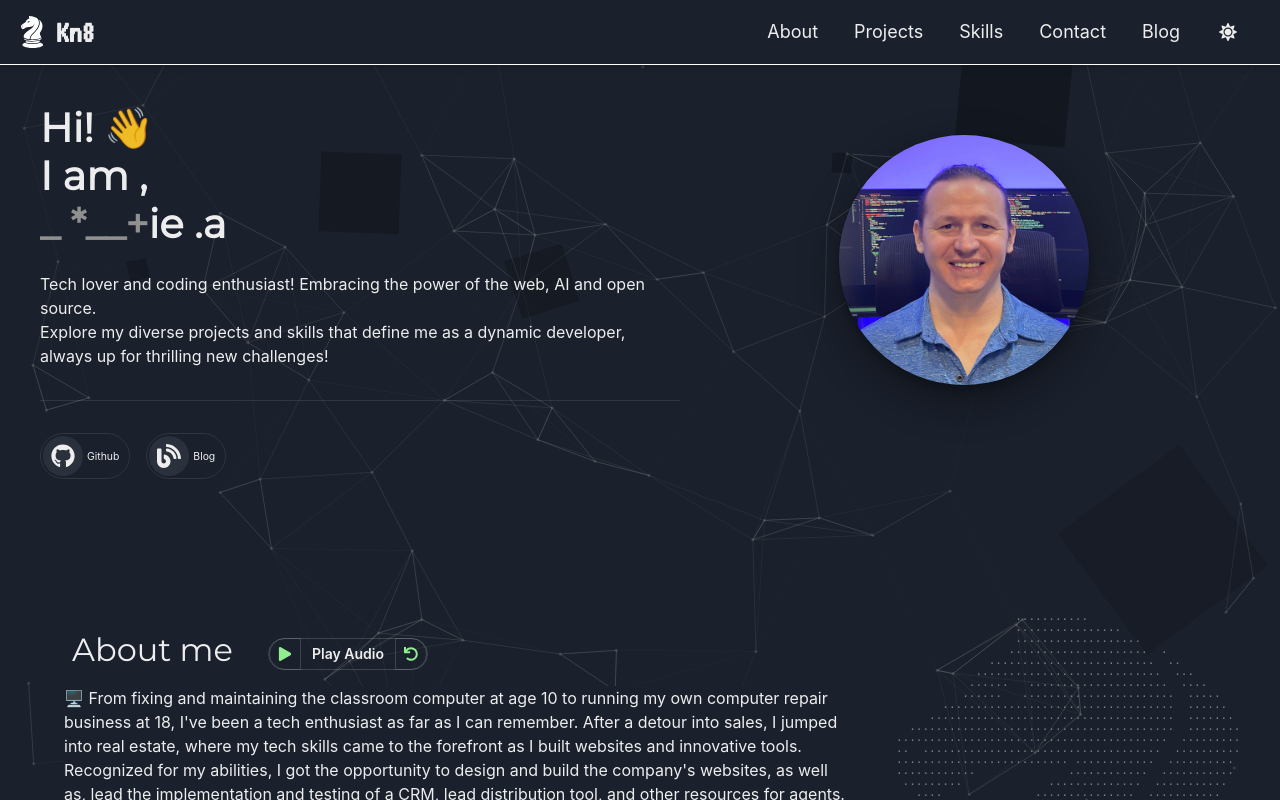
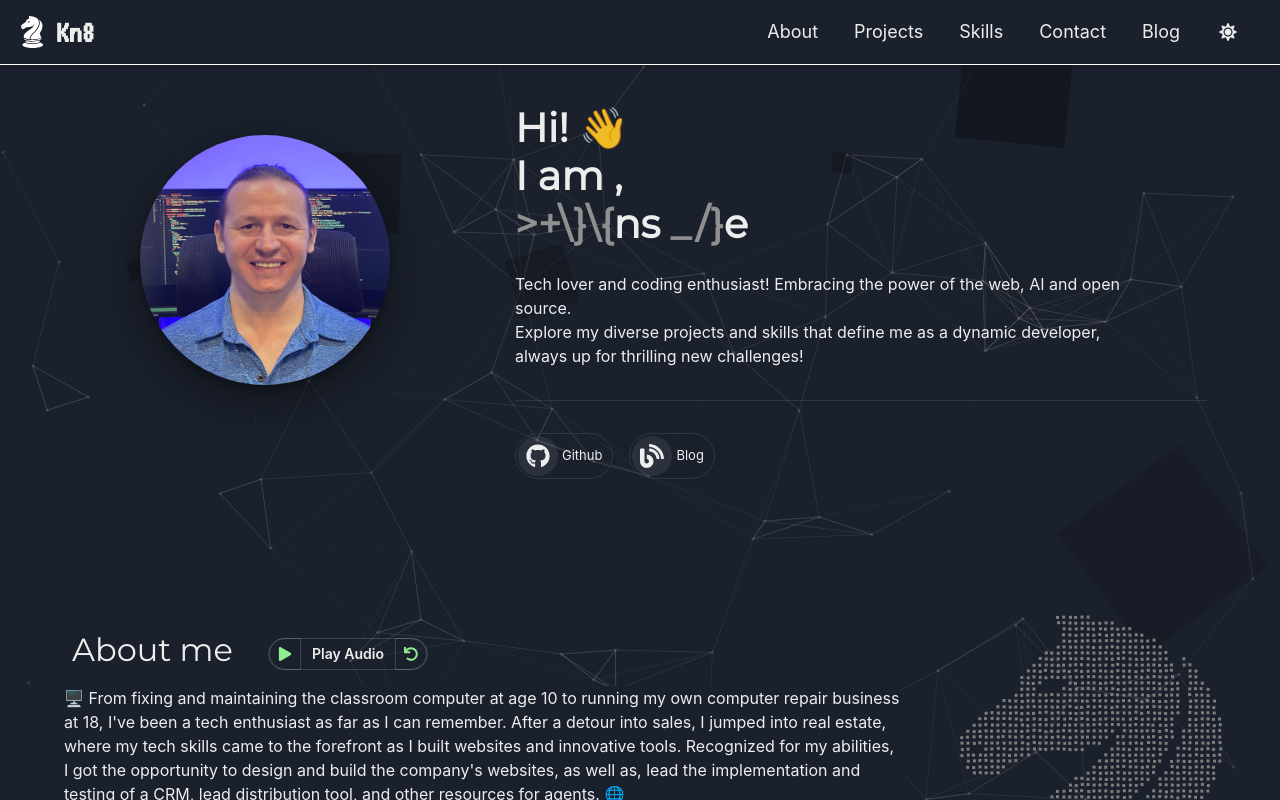
Before and after one commit to kn8a/portfolio, a React (Create React App) app: page / in a window 1280 px wide. Shown: the top 800 px of the page. Built offline with nearby package versions, Linux system fonts and the light colour scheme; a web font is replaced by a local one.

Commit message:
added particle image. changed placements for info section.

```diff
--- a/src/Components/InfoSection.js
+++ b/src/Components/InfoSection.js
@@ -28,12 +28,12 @@ const InfoSection = () => {
       mb={0}
       id={'top'}
       display="flex"
-      justifyContent={'space-between'}
+      justifyContent={'space-around'}
       flexDirection={{
         base: 'column-reverse',
         sm: 'column-reverse',
         md: 'column-reverse',
-        lg: 'row',
+        lg: 'row-reverse',
       }}
     >
       <VStack
@@ -44,6 +44,10 @@ const InfoSection = () => {
         mb={0}
         pb={0}
         pl={{ base: '2px', md: 0 }}
+        flex={1}
+        maxW='700px'
+        // border={'2px '}
+        // borderColor='green'
       >
         <Stack justifyContent="center" alignItems="center" mb={0} pb={0}>
           <Text
@@ -115,7 +119,7 @@ const InfoSection = () => {
                   // {...iconProps}
                 />
                 <Text fontSize={'small'} mr={2}>
-                  <small>{sc.label}</small>
+                  {sc.label}
                 </Text>
               </Flex>
             ))}
@@ -123,13 +127,15 @@ const InfoSection = () => {
         </Flex>
       </VStack>
       <Flex
-        width={'100%'}
+        // width={'100%'}
+        maxW='400px'
         flex={1}
         alignItems={'center'}
         justifyContent={{ base: 'center', lg: 'center' }}
         pt={{ base: '10', sm: '10', md: '10', lg: '10' }}
         mt={{ base: '5', sm: '5', md: '0', lg: '0' }}
         // border={'2px '}
+        // borderColor='green'
       >
         {/* <Boop rotation={20} timing={200}> */}
         <Image
--- /dev/null
+++ b/src/Components/ParticleImage.js
@@ -0,0 +1,75 @@
+import React, { useEffect, useRef } from "react";
+import Particles from "./particles.js";
+
+const ParticleImage = ({
+  width = 500,
+  height = 300,
+  src = null,
+  particleSize = 3,
+  push = 1 / 60,
+  threshold = 60,
+  particleType = "square",
+  gap = 5,
+  noise = 0.8,
+  canvasWidth = 800,
+  canvasHeight = 400,
+  returnSpeed = 0.075,
+}) => {
+  const canvasRef = useRef(null);
+  const liquidRef = useRef(null);
+
+  useEffect(() => {
+    const img = new Image();
+    img.crossOrigin = "Anonymous";
+    img.src = src;
+    img.onload = () => {
+      liquidRef.current = new Particles({
+        canvas: canvasRef.current,
+        img: img,
+        particleSize,
+        push,
+        width,
+        height,
+        threshold,
+        particleType,
+        gap,
+        noise,
+        canvasWidth,
+        canvasHeight,
+        returnSpeed,
+      });
+      setTimeout(() => {
+        liquidRef?.current?.start();
+      }, 100);
+    };
+
+    return () => {
+      liquidRef?.current?.stop();
+    };
+  }, []);
+
+  useEffect(() => {
+    if (liquidRef?.current) {
+      liquidRef.current.stop();
+      liquidRef?.current?.init({
+        isUpdate: true,
+        particleSize,
+        push,
+        width,
+        height,
+        threshold,
+        particleType,
+        gap,
+        noise,
+        canvasHeight,
+        canvasWidth,
+        returnSpeed,
+      });
+      liquidRef?.current?.start();
+    }
+  }, [particleSize, push, noise, particleType, gap]);
+
+  return <canvas ref={canvasRef} width={canvasWidth} height={canvasHeight} />;
+};
+
+export default ParticleImage;
--- /dev/null
+++ b/src/Components/particles.js
@@ -0,0 +1,233 @@
+export default class Particles {
+  constructor({ canvas, img, ...rest }) {
+    this.canvas = canvas;
+    this.img = img;
+    this.init(rest);
+  }
+
+  initProps({
+    particleSize,
+    push,
+    width,
+    height,
+    threshold,
+    particleType,
+    gap,
+    noise,
+    canvasHeight,
+    canvasWidth,
+    returnSpeed
+  }) {
+    this.mouse = { x: -1000000000, y: -1000000000 };
+    this.particles = [];
+    this.ctx = this.canvas.getContext('2d', { willReadFrequently: true });
+    this.requestAnimationFrameId = -1;
+    this.ctx.imageSmoothingEnabled = false;
+    this.particleSize = particleSize;
+    this.push = push;
+    this.width = width;
+    this.height = height;
+    this.canvasWidth = canvasWidth;
+    this.canvasHeight = canvasHeight;
+    this.threshold = threshold;
+    this.returnSpeed = returnSpeed;
+    this.particleType = particleType;
+    this.gap = gap;
+    this.noise = noise;
+
+    switch (particleType) {
+      case 'square':
+        this.step = this.particleSize;
+        break;
+      case 'circle':
+        this.step = this.particleSize * 2;
+        break;
+      case 'hexagon':
+        this.step = this.particleSize * 3;
+        break;
+      case 'triangle-down':
+      case 'triangle-up':
+        this.step = this.particleSize * 2;
+        break;
+      case 'star':
+        this.step = this.particleSize * 4;
+        break;
+      default:
+        this.step = this.particleSize;
+    }
+  }
+
+  init({ isUpdate = false, ...props }) {
+    this.initProps(props);
+    this.canvas.addEventListener('mousemove', this.handleMouseMove.bind(this));
+    this.canvas.addEventListener(
+      'mouseleave',
+      this.handleMouseLeave.bind(this)
+    );
+    this.ctx.clearRect(0, 0, this.canvasWidth, this.canvasHeight);
+    this.ctx.drawImage(
+      this.img,
+      (this.canvasWidth - this.width) / 2,
+      (this.canvasHeight - this.height) / 2,
+      this.width,
+      this.height
+    );
+    const imageData = this.ctx.getImageData(
+      0,
+      0,
+      this.canvasWidth,
+      this.canvasHeight
+    );
+    this.ctx.clearRect(0, 0, this.canvasWidth, this.canvasHeight);
+    for (let i = 0; i < this.canvasHeight; i += this.step + this.gap)
+      for (let j = 0; j < this.canvasWidth; j += this.step + this.gap) {
+        const r = imageData.data[4 * i * imageData.width + 4 * j];
+        const g = imageData.data[4 * i * imageData.width + 4 * j + 1];
+        const b = imageData.data[4 * i * imageData.width + 4 * j + 2];
+        if (
+          !(r <= this.threshold && g <= this.threshold && b <= this.threshold)
+        ) {
+          this.particles.push({
+            currX: isUpdate ? j : Math.random() * this.canvasWidth,
+            currY: isUpdate ? i : 0,
+            springOriginX: j,
+            springOriginY: i,
+            colors: { red: r, green: g, blue: b },
+          });
+        }
+      }
+  }
+
+  start() {
+    this.render();
+  }
+
+  stop() {
+    cancelAnimationFrame(this.requestAnimationFrameId);
+    document.removeEventListener('mousemove', this.handleMouseMove);
+    document.removeEventListener('mouseleave', this.handleMouseLeave);
+  }
+
+  handleMouseMove(t) {
+    this.mouse.x = t.offsetX;
+    this.mouse.y = t.offsetY;
+  }
+
+  handleMouseLeave() {
+    this.mouse.x = -1000000000;
+    this.mouse.y = -1000000000;
+  }
+
+  render() {
+    this.ctx.clearRect(0, 0, this.canvasWidth, this.canvasHeight);
+    this.particles.forEach(particle => {
+      const { colors } = particle;
+      const { red: r, green: g, blue: b } = colors;
+      const dxMouse = this.mouse.x - particle.currX;
+      const dyMouse = this.mouse.y - particle.currY;
+      const absDistMouse = Math.sqrt(dxMouse ** 2 + dyMouse ** 2);
+      const dxOrigin = particle.springOriginX - particle.currX;
+      const dyOrigin = particle.springOriginY - particle.currY;
+      const absDistOrigin = Math.sqrt(dxOrigin ** 2 + dyOrigin ** 2);
+      let xRepulse = (-5e5 * dxMouse) / (absDistMouse ** 3 || 1);
+      let yRepulse = (-5e5 * dyMouse) / (absDistMouse ** 3 || 1);
+      xRepulse = Math.max(Math.min(xRepulse, 4e3), -4e3);
+      yRepulse = Math.max(Math.min(yRepulse, 4e3), -4e3);
+      const vxOrigin = 0 === absDistOrigin ? 0 : this.returnSpeed * dxOrigin;
+      const vyOrigin = 0 === absDistOrigin ? 0 : this.returnSpeed * dyOrigin;
+      particle.currX += vxOrigin + xRepulse * this.push;
+      particle.currY += vyOrigin + yRepulse * this.push;
+      const xc = Math.random() < 0.5 ? -1 : 1;
+      const yc = Math.random() < 0.5 ? -1 : 1;
+      this.noise && (particle.currX += Math.random() * this.noise * xc);
+      this.noise && (particle.currY += Math.random() * this.noise * yc);
+      this.ctx.fillStyle = `rgba(${r},${g},${b},1)`;
+      this.ctx.beginPath();
+      switch (this.particleType) {
+        case 'square':
+          this.ctx.rect(
+            particle.currX - this.particleSize / 2,
+            particle.currY - this.particleSize / 2,
+            this.particleSize,
+            this.particleSize
+          );
+          break;
+        case 'circle':
+          this.ctx.arc(
+            particle.currX,
+            particle.currY,
+            this.particleSize,
+            0,
+            Math.PI * 2
+          );
+          break;
+        case 'hexagon':
+          this.drawPolygon(
+            particle.currX,
+            particle.currY,
+            this.particleSize,
+            6
+          );
+          break;
+        case 'triangle-down':
+          this.drawPolygon(
+            particle.currX,
+            particle.currY,
+            this.particleSize,
+            3,
+            Math.PI
+          );
+          break;
+        case 'triangle-up':
+          this.drawPolygon(
+            particle.currX,
+            particle.currY,
+            this.particleSize,
+            3
+          );
+          break;
+        case 'star':
+          this.drawStar(
+            particle.currX,
+            particle.currY,
+            this.particleSize,
+            5,
+            this.particleSize / 2
+          );
+          break;
+        default:
+          break;
+      }
+      this.ctx.fill();
+    });
+    this.requestAnimationFrameId = requestAnimationFrame(
+      this.render.bind(this)
+    );
+  }
+
+  drawPolygon(x, y, size, sides, rotation = 0) {
+    this.ctx.save();
+    this.ctx.translate(x, y);
+    this.ctx.rotate(rotation);
+    this.ctx.beginPath();
+    for (let i = 0; i < sides; i++) {
+      const angle = (Math.PI * 2 * i) / sides;
+      this.ctx.lineTo(size * Math.cos(angle), size * Math.sin(angle));
+    }
+    this.ctx.closePath();
+    this.ctx.restore();
+  }
+
+  drawStar(x, y, outerRadius, points, innerRadius) {
+    this.ctx.beginPath();
+    for (let i = 0; i < 2 * points; i++) {
+      const radius = i % 2 === 0 ? outerRadius : innerRadius;
+      const angle = (i * Math.PI) / points;
+      this.ctx.lineTo(
+        x + radius * Math.cos(angle),
+        y + radius * Math.sin(angle)
+      );
+    }
+    this.ctx.closePath();
+  }
+}
```
Also changed, not shown: src/Components/About.js (+24 -5 lines), public/images/knight-gl.svg (added), src/assets/images/knight-gray.svg (added).
